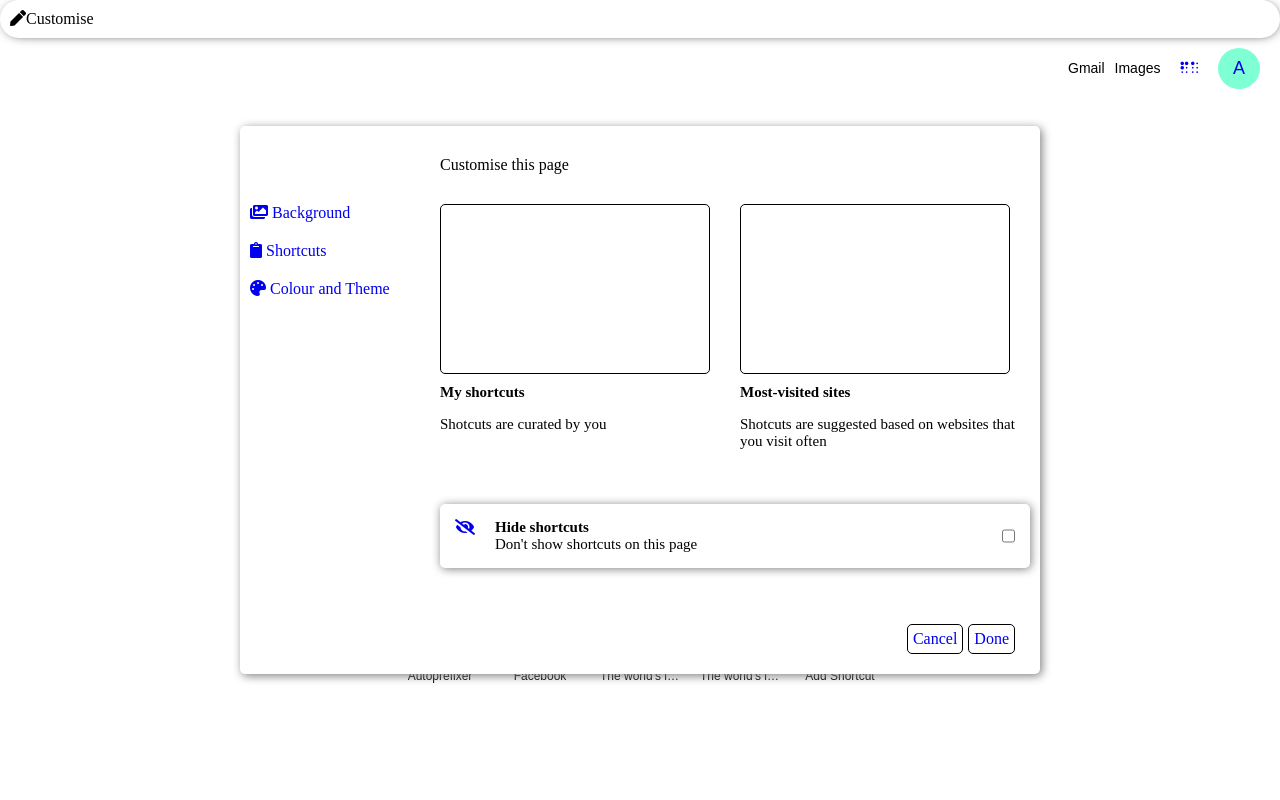
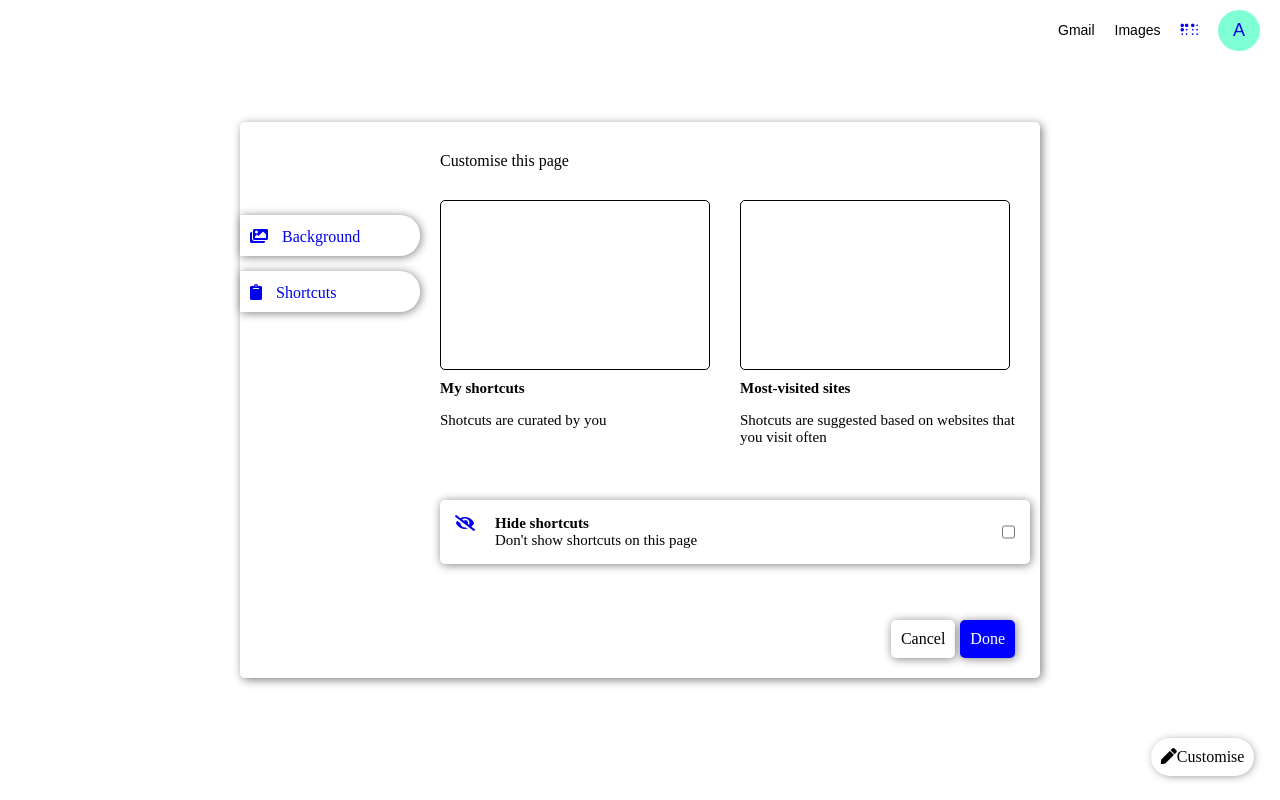
Before and after one commit to Anant147r/Google-Landing-Page, a plain HTML site: page index.html in a window 1280 px wide. Both pictures are taken after a click on the element "Customise". Drawn offline with Linux system fonts and the light colour scheme.

Commit message:
Styled the buttons, switching off the panels on clicking outside, z-index

```diff
--- a/index.html
+++ b/index.html
@@ -25,7 +25,7 @@
         </ul>
     </div>
     <div class="customise">
-        <i class="fas fa-pen"></i>Customise
+        <i class="fas fa-pen"></i><span>Customise</span>
     </div>
     <div class="customise-section hide">
         <div class="contents">
@@ -45,12 +45,12 @@
                                 Shortcuts
                             </a>
                         </li>
-                        <li id="3">
+                        <!-- <li id="3">
                             <a href="#">
                                 <i class="fas fa-palette"></i>
                                 Colour and Theme
                             </a>
-                        </li>
+                        </li> -->
                     </ul>
                 </div>
                 <div class="right">
@@ -179,8 +179,8 @@
         <!-- Navbar -->
         <nav class="navbar">
             <div class="empty"></div>
-            <p>Gmail</p>
-            <p>Images</p>
+            <p><a>Gmail</a></p>
+            <p><a>Images</a></p>
             <a href="#"><i class="fas fa-braille options"></i></a>
             <a href="#" class="profile">A</a>
             <div class="more-options hide">
--- a/script.js
+++ b/script.js
@@ -20,6 +20,13 @@ function openOptionsTab(){
 
 function moreOptionsHidden(){
     if(moreOptions.classList.contains("hide"))
+        return 1;
+    else
+        return 0;
+}
+
+function accountSectionHidden(){
+    if(accountSection.classList.contains("hide"))
         return 1;
     else
         return 0;
@@ -51,6 +58,7 @@ document.addEventListener("click",function(event){
         {
             moreOptions.classList.add("hide");
         }
+
     }
 })
 
@@ -128,6 +136,20 @@ customiseDoneButton.addEventListener("click",()=>{
 
 //Profile Section
 
+
+
 profile.addEventListener("click",()=>{
-    accountSection.classList.toggle("hide");
+   accountSection.classList.toggle("hide");
+
 })
+
+
+document.addEventListener("click",(event)=>{
+    if((accountSectionHidden()===0)&&(event.target!==profile))
+    {
+    var isCLickedInside2=accountSection.contains(event.target);
+    if(!isCLickedInside2)
+    {
+        accountSection.classList.add("hide");
+    }
+}})
--- a/style.css
+++ b/style.css
@@ -20,8 +20,9 @@ img{
 
 
 
-a{
+a,i{
     text-decoration:none;
+    cursor:pointer;
 }
 ul{
     list-style: none;
@@ -31,13 +32,14 @@ ul{
     display:none;
 }
 
-div.customise{
-    /* position:fixed; */
+.customise{
+    position:fixed;
     bottom:3%;
     right:2%;
     box-shadow: 1px 1px 12px -5px  black;
     padding:10px;
     border-radius:20px;
+    cursor:pointer;
 }
 
 
@@ -63,11 +65,13 @@ div.customise{
 }
 
 .profile{
+
     margin-left:20px;
     font-size: 18px;
     padding:10px 15px;
     background-color: aquamarine;
     border-radius:50% ;
+
 }
 .more-options{
     border-radius:10px;
@@ -79,6 +83,8 @@ div.customise{
     right:15px;
     overflow-y:scroll;
     overflow-x:hidden;
+    background-color: white;
+    z-index:2;
 }
 .more-options .contents-1{
     padding:30px 20px 25px 20px;
@@ -146,6 +152,8 @@ div.customise{
     right:2%;
     width:320px;
     padding-top:10px;
+    background-color: white;
+    z-index:2;
 }
 
 .account-section>a>i{
@@ -254,6 +262,8 @@ div.customise{
     right:1%;
 }
 
+/* Search bar */
+
 .search-bar{
     display:block;
     /* border:1px solid black; */
@@ -273,6 +283,11 @@ div.customise{
     font-size:17px;
     /* border:1px solid black; */
 }
+
+.search-bar>input:focus{
+    outline:none;
+}
+
 .search-bar *{
 
     display:inline-block;
@@ -283,11 +298,12 @@ div.customise{
 /* Customise section */
 
 .customise-section{
+    background-color:white;
     position:absolute;
     top:50%;
     left:50%;
     transform:translate(-50%,-50%);
-    z-index:1;
+    z-index:2;
     width:800px;
 }
 
@@ -354,9 +370,25 @@ div.customise{
     flex:1;
 }
 
+.left i{
+    padding-right:10px;
+}
+
 .left li{
-    padding-bottom:20px;
+    border-top-right-radius:20px ;
+    border-bottom-right-radius: 20px;
+    margin:15px 0;
+    width:180px;
+    /* border:1px solid black; */
+    padding-top:13px;
+    padding-bottom:10px;
     padding-left:10px;
+    box-shadow:1px 1px 10px grey;
+    cursor:pointer;
+}
+
+.left li:hover{
+    box-shadow:2px 2px 10px grey;
 }
 
 .customise-section>.contents>.content2>.right>.contents>.content2{
@@ -404,14 +436,29 @@ div.customise{
     font-size:15px;
 }
 
+.cancel{
+    background-color:white !important;
+    color:black !important;
+}
+
+.content3 .btn{
+    box-shadow:1px 1px 10px grey;
+    background-color: blue;
+    border:none;
+    color: white;
+}
+
+
+
 /* Buttons */
 
 .btn{
-    border:1px solid black;
+   border:1px solid black;
     border-radius:5px;
-    padding:5px;
+    padding:10px;
     margin-right:5px;
 }
+
 
 
 
@@ -438,6 +485,9 @@ div.customise{
 
     .recents .nine,.recents .ten{
         display: none;
+    }
+    .customise>span{
+        display:none;
     }
 
 }
```
